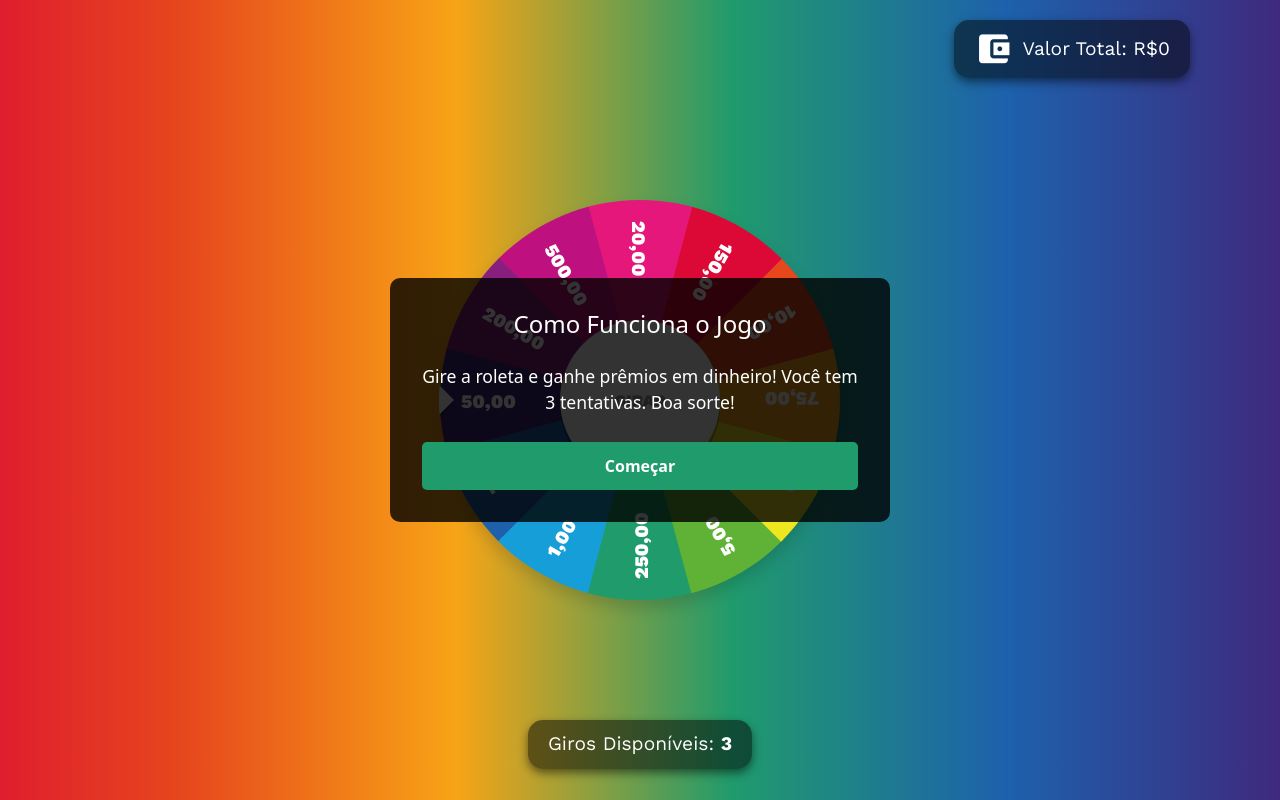
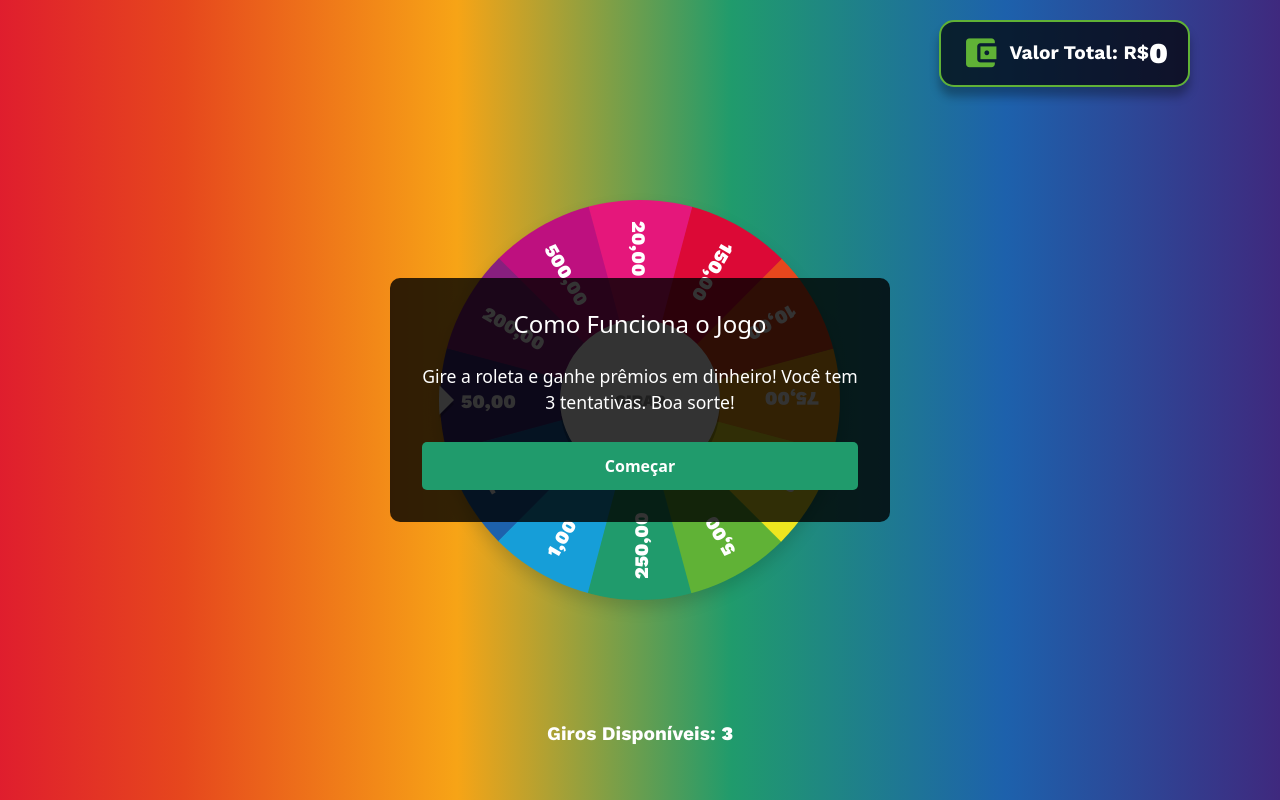
Before and after one commit to Lucasmelim8/teste, a plain HTML site: page index.html in a window 1280 px wide. Drawn offline with nearby package versions, Linux system fonts and the light colour scheme.

Commit message:
index.html

```diff
--- a/index.html
+++ b/index.html
@@ -33,10 +33,9 @@
         }
 
         .wallet {
-            background-color: rgba(0, 0, 0, 0.5);
-            border-radius: 15px;
-            padding: 10px 20px;
+            font-family: 'Work Sans', sans-serif;
             font-size: 1.2em;
+            font-weight: 700;
             color: #fff;
             position: absolute;
             top: 20px;
@@ -44,15 +43,27 @@
             display: flex;
             align-items: center;
             user-select: none;
-            box-shadow: 0 4px 10px rgba(0, 0, 0, 0.5);
+            background-color: rgba(0, 0, 0, 0.7);
+            padding: 10px 20px;
+            border-radius: 15px;
+            box-shadow: 0 0.5em 0.5em rgba(0, 0, 0, 0.3);
+            border: 2px solid #60b236;
         }
 
         .wallet i {
             font-size: 2em;
             margin-right: 10px;
+            color: #60b236;
+        }
+
+        .wallet span {
+            font-size: 1.5em;
+            font-weight: 900;
+            color: #fff;
         }
 
         .roulette {
+            font-family: 'Work Sans', sans-serif;
             display: block;
             position: absolute;
             width: 400px;
@@ -182,17 +193,15 @@
         }
 
         .spins-left {
-            background-color: rgba(0, 0, 0, 0.5);
-            border-radius: 15px;
-            padding: 10px 20px;
+            font-family: 'Work Sans', sans-serif;
             font-size: 1.2em;
+            font-weight: 700;
             color: #fff;
             position: absolute;
             top: 90%;
             left: 50%;
             transform: translateX(-50%);
             user-select: none;
-            box-shadow: 0 4px 10px rgba(0, 0, 0, 0.5);
         }
 
         /* Modal Customizado */
```
